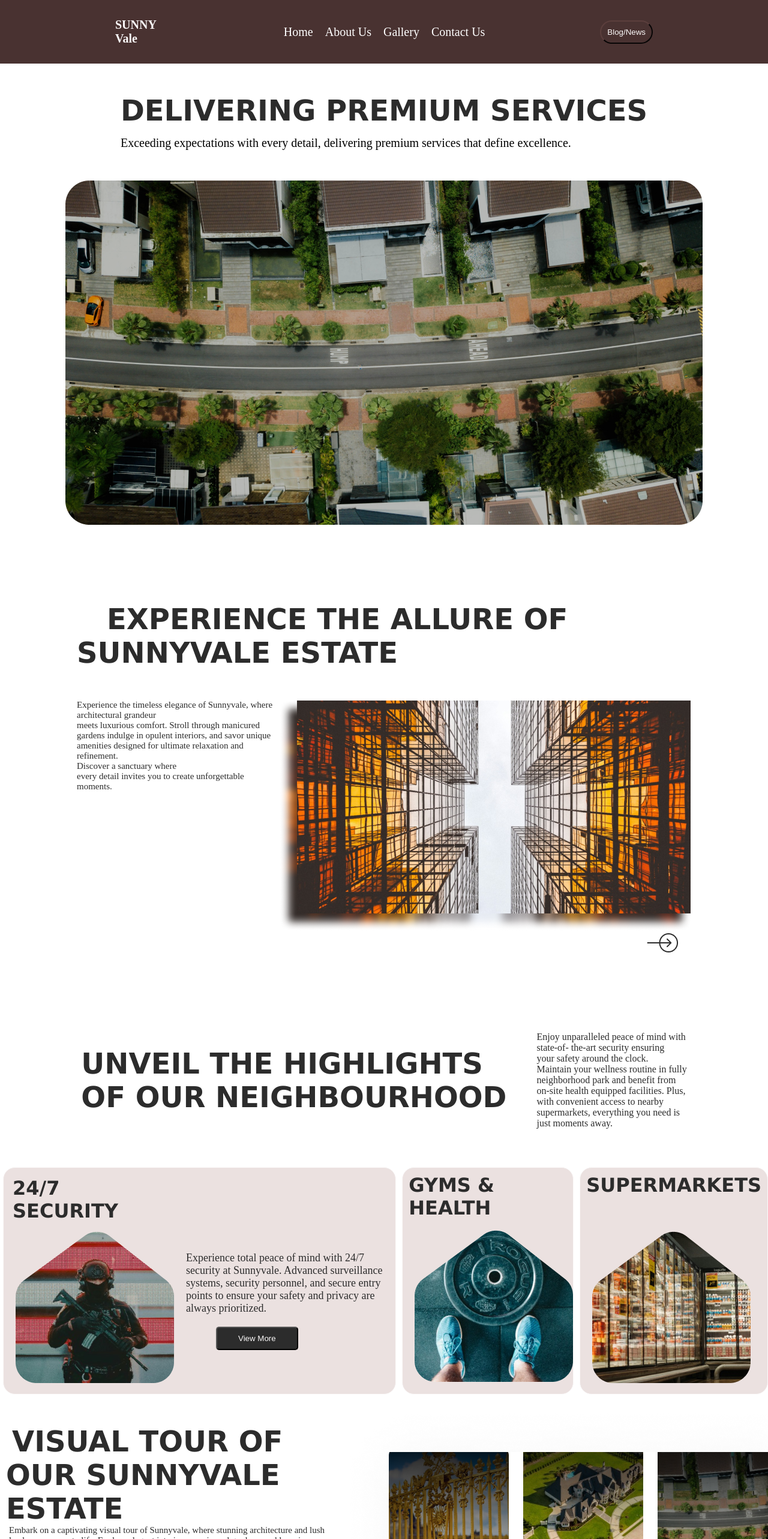
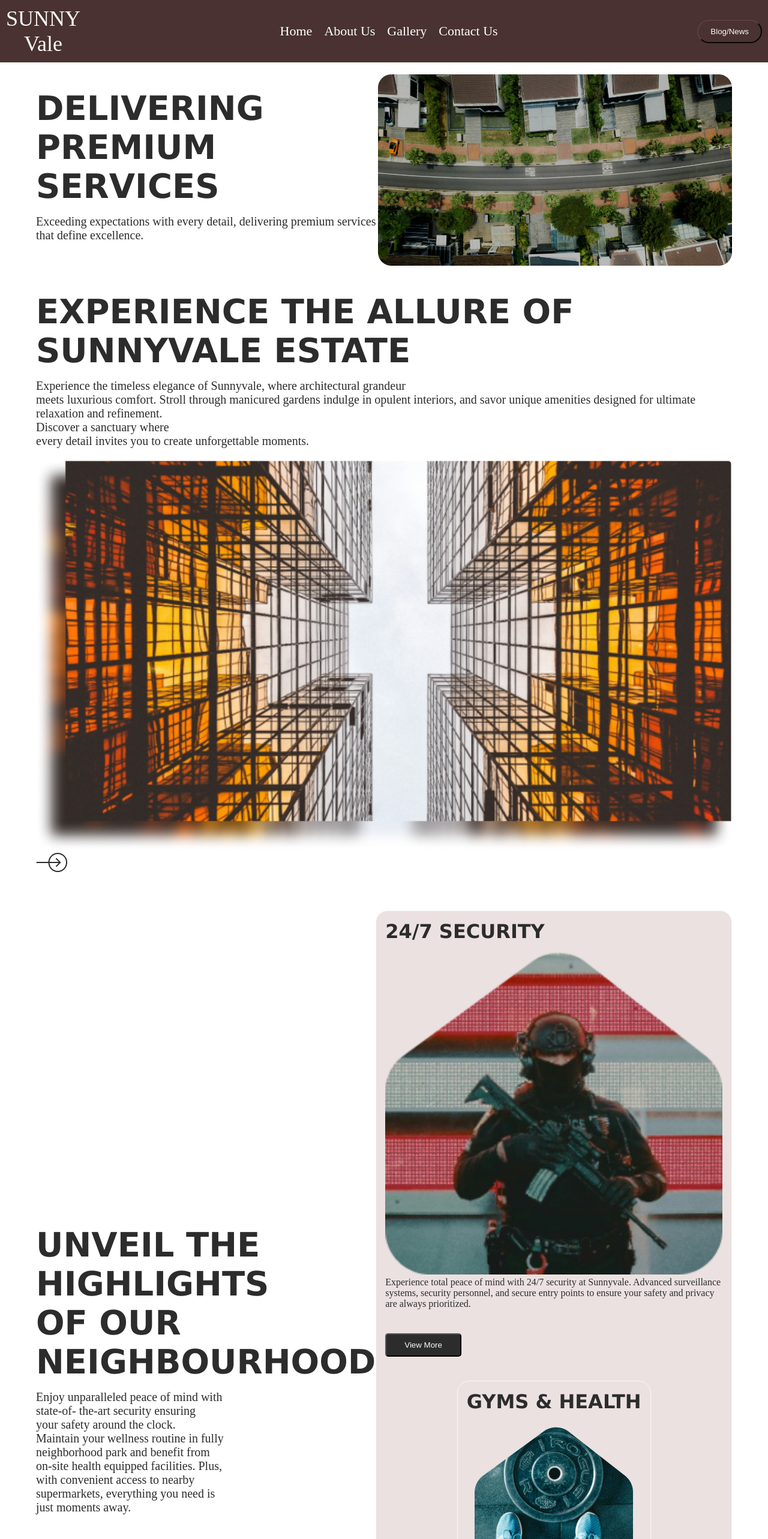
Before and after one commit to teslyym/SunnyVAle-Attendance, a React (Vite) app: page / in a window 1280 px wide. Shown: the top 2566 px of the page at 60% size. Built offline with nearby package versions, Linux system fonts and the light colour scheme.

Commit message:
bug fixing of MSR

```diff
--- a/src/App.css
+++ b/src/App.css
@@ -1,17 +1,25 @@
 * {
-  margin: 0px;
-  padding: 0px;
+  margin: 0;
+  padding: 0;
+  box-sizing: border-box;
+}
+
+body {
+  font-family: "Verdana", "Geneva", "Tahoma", sans-serif;
 }
 
 .navlist {
   display: flex;
+  justify-content: center;
+  align-items: center;
+  gap: 20px;
+  flex-wrap: wrap;
 }
 
 .navlist a {
   color: white;
-  margin-left: 20px;
   text-decoration: none;
-  font-size: 20px;
+  font-size: 18px;
   font-family: cursive;
 }
 
@@ -25,463 +33,219 @@
 .head {
   display: flex;
   align-items: center;
-  justify-content: space-evenly;
+  justify-content: space-between;
   background-color: rgba(73, 50, 49, 1);
-  height: 106px;
+  padding: 10px;
   position: sticky;
+  top: 0;
+  z-index: 1000;
 }
 
-.head a {
-  display: flex;
-  justify-content: space-evenly;
-}
-.head1 {
+.head1 h1 {
   color: rgba(251, 249, 249, 1);
-  justify-content: center;
-  align-items: center;
-  font-size: 10px;
+  font-size: 24px;
   font-weight: 400;
   font-family: cursive;
+  text-align: center;
 }
 
-.head2 a {
-  display: flex;
-  text-decoration: none;
-  color: white;
-  justify-content: center;
-  justify-content: space-between;
-  gap: 10em;
-  align-items: center;
+.head3 {
+  cursor: pointer;
 }
-/* #head11{
-    text-indent: 10px;
-} */
-.head2 {
-  text-decoration: none;
-  /* justify-content: space-between; */
-  display: flex;
-  flex-direction: row;
-  justify-content: space-evenly;
-  border: rgba(73, 50, 49, 1) 1px solid;
-  color: rgba(251, 249, 249, 1);
-  justify-content: center;
-  font-family: cursive;
-  font-family: 400;
-  font-size: 16px;
-}
-/* #headdy{
-    list-style-type: none;
-    display: flex;
-    gap: 20px;
-    /* transition: ; */
-/* cursor: pointer;
-} */
-
-/* #headdy:hover {
-    border-bottom: 2px solid white;
-    border-bottom-right-radius: 5px;
-    border-bottom-right-radius: 5px;
-    transition: all .07s ease-in-out;
-}
-
-#headdy li{
-    /* border: 1px solid;
-    border-color: rgba(251, 249, 249, 1);
-    border-radius: 10px;
-    border-style: outset; */
-/* padding: 10px;
-} */
 
 #but1 {
   border-radius: 20px;
   border-style: outset;
   background-color: rgba(73, 50, 49, 1);
   color: rgba(251, 249, 249, 1);
-  padding: 10px;
+  padding: 10px 20px;
   cursor: pointer;
-  padding-left: 10px;
-  padding-right: 10px;
   border-color: rgba(92, 63, 61, 1);
 }
-.head3 {
-  cursor: pointer;
-}
-.main {
+
+.main,
+.mid,
+.nearfooter,
+.basfooter,
+.finfooter {
+  display: flex;
   flex-direction: column;
-  display: flex;
   justify-content: center;
   align-items: center;
+  padding: 20px;
+  text-align: center;
 }
 
-#main2 {
-  justify-content: center;
-  align-items: center;
-  /* margin-left: 20px; */
+.main h1,
+.mid h1,
+.nearfooter h1,
+.basfooter h1,
+.finfooter h1 {
   color: rgba(44, 44, 44, 1);
   font-weight: 700;
-  font-size: 48px;
-  font-family: Verdana, Geneva, Tahoma, sans-serif;
-  padding-top: 50px;
-}
-#main3 {
-  justify-content: center;
-  align-items: center;
-  font-weight: 400;
-  font-size: 20px;
-  font-family: cursive;
-  padding-top: 15px;
-}
-#main4 {
-  border: white 1px solid;
-  border-radius: 10px;
-  display: flex;
-  justify-content: center;
-  align-items: centers;
-  padding-top: 50px;
-}
-.mid {
-  padding: 10%;
-}
-.midd {
-  display: flex;
-  flex-direction: row;
-  padding-top: 5%;
-  /* margin-left: 3 0px; */
+  font-size: 32px;
+  margin-bottom: 15px;
 }
 
-#mid2 {
-  text-indent: 50px;
-  font-weight: 700;
-  font-size: 48px;
-  font-family: Verdana, Geneva, Tahoma, sans-serif;
+.main p,
+.mid p,
+.nearfooter p,
+.basfooter p,
+.finfooter p {
   color: rgba(44, 44, 44, 1);
+  font-weight: 400;
+  font-size: 16px;
+  font-family: cursive;
+  margin-bottom: 20px;
 }
-#mid3 {
-  color: rgba(44, 44, 44, 1);
-  font-family: cursive;
-  font-weight: 400;
-  font-size: 15px;
-  color: rgba(44, 44, 44, 1);
+
+#main4 img,
+#mid4 img,
+#nearfoot4b img,
+#nearfoot5b img,
+#nearfoot6b img,
+#basfooter4 img {
+  width: 100%;
+  height: auto;
+  border-radius: 10px;
 }
-#mid5 {
-  margin-left: 950px;
-}
-.nearfooter1 {
+
+.nearfoot2,
+.nearfoot5,
+.nearfoot6 {
   display: flex;
-  flex-direction: row;
-  justify-content: center;
+  flex-direction: column;
   align-items: center;
-  /* justify-content: space-between; */
-}
-.nearfoot1 {
-  gap: 10%;
-}
-#nearfoot4 {
-  display: flex;
-  flex-direction: row;
-  border: rgba(251, 249, 249, 1) 1px solid;
+  margin: 20px 0;
+  border: 1px solid rgba(251, 249, 249, 1);
   border-radius: 20px;
   background-color: rgba(235, 225, 224, 1);
-  margin-left: 5px;
+  padding: 15px;
 }
-/* #nearfoott4{
-    border: 1px solid;
-    border-radius: 10px;
-} */
-#nearfoot4a {
-  padding: 15px;
-  color: rgba(44, 44, 44, 1);
-  font-family: Verdana, Geneva, Tahoma, sans-serif;
-  font-weight: 700;
-  font-size: 32px;
-}
-#nearfoot4b {
-  width: 264px;
-  height: 261px;
-  padding-left: 20px;
-  padding-bottom: 10px;
-}
-#nearfooter2 {
-  color: rgba(44, 44, 44, 1);
-  justify-content: center;
-  font-size: 48px;
-  font-weight: 700;
-  font-family: Verdana, Geneva, Tahoma, sans-serif;
-}
-#nearfooter3 {
-  color: rgba(44, 44, 44, 1);
-  justify-content: center;
-  font-family: cursive;
-  padding-left: 50px;
-}
-.nearfooter4 {
-  display: flex;
-  flex-direction: row;
-  justify-content: space-evenly;
-}
-/* .flex-container > div{
-    /* display: flex;
-    align-items: flex-start; */
-/* } */
-/* .flex-container{
-    display: flex;
-    align-items: flex-start;
-    height: 100px;
-    background-color: ;
-} */
-#nearfooter4 {
-  gap: 30%;
-}
-#nearfoot1 {
-  /* width: 620px;
-    height: 385px; */
-  padding: 3px;
-  gap: 3px;
-}
-#nearfoot2 {
-  /* width: 300px;
-    height: 385px; */
-  padding: 3px;
-  gap: 3px;
-}
-#nearfoot3 {
-  /* width: 300px;
-    height: 385px; */
-  padding: 3px;
-  gap: 3px;
-}
-#nearfoot3a {
-  color: rgba(44, 44, 44, 1);
-  font-family: cursive;
-  font-size: 18px;
-  font-weight: 400;
-}
-.nearfoot2 {
-  /* display: flex;
-    flex-direction: row; */
-  /* border: 1px solid;
-    margin-right: 520px;
-    border-radius: 10px ; */
-  /* padding-right: 50px; */
-  display: flex;
-  gap: 10px;
-  padding-top: 5%;
-}
-.nearfoot3 {
-  padding-top: 140px;
-  padding-left: 20px;
-}
-#but2 {
+
+#but2,
+#but3 {
   background-color: rgba(44, 44, 44, 1);
   color: rgba(251, 249, 249, 1);
   cursor: pointer;
-  padding: 10px;
+  padding: 10px 30px;
   border-radius: 5px;
-  margin-left: 50px;
-  padding-left: 35px;
-  padding-right: 35px;
-  margin-top: 20px;
-  margin-bottom: 20px;
+  margin: 20px 0;
 }
-.nearfoot5 {
-  border: 1px solid;
-  border-radius: 20px;
-  background-color: rgba(235, 225, 224, 1);
-  align-items: center;
-  border-color: rgba(251, 249, 249, 1);
-}
-#nearfoot5a {
-  padding: 10px;
-  /* padding-bottom: 5px;
-    padding-left: 5px;
-    padding-right: 5px; */
-  color: rgba(44, 44, 44, 1);
-  font-family: Verdana, Geneva, Tahoma, sans-serif;
-  font-weight: 700;
-  font-size: 32px;
-  display: flex;
-  flex-direction: row;
-}
-#nearfoot5b {
-  width: 264px;
-  height: 261px;
-  padding-left: 20px;
-  padding-bottom: 10px;
-}
-.nearfoot6 {
-  border: 1px solid;
-  border-radius: 20px;
-  background-color: rgba(235, 225, 224, 1);
-  align-items: center;
-  border-color: rgba(251, 249, 249, 1);
-}
-#nearfoot6a {
-  padding: 10px;
-  color: rgba(44, 44, 44, 1);
-  font-family: Verdana, Geneva, Tahoma, sans-serif;
-  font-weight: 700;
-  font-size: 32px;
-}
-#nearfoot6b {
-  width: 264px;
-  height: 261px;
-  padding-left: 20px;
-  padding-top: 48px;
-}
-.basfooter {
-  display: flex;
-  flex-direction: row;
-}
-.basfooter1 {
-  margin-left: 10px;
-}
-#basfooter2 {
-  color: rgba(44, 44, 44, 1);
-  font-weight: 700;
-  font-size: 48px;
-  font-family: Verdana, Geneva, Tahoma, sans-serif;
-  text-indent: 10px;
-  padding-top: 50px;
-}
-#basfooter3 {
-  color: rgba(44, 44, 44, 1);
-  font-weight: 400;
-  font-size: 15px;
-  font-family: cursive;
-  margin-left: 5px;
-}
-/* #basfooter4{ */
-/* width: 650px;
-     height: 771px; */
 
-/* padding-left: 50px;
-     margin-right: 10px;
- } */
 .finfooter {
   background-color: rgba(73, 50, 49, 1);
-  padding-bottom: 40px;
-  padding-top: 40px;
-  /* border: 2px solid; */
+  color: rgba(251, 249, 249, 1);
+  padding: 40px 20px;
+  text-align: center;
 }
-#finfooter1 {
-  border-radius: 5%;
-  border-color: rgba(194, 165, 163, 1);
-  /* background-color:rgba(61, 41, 41, 1);  */
+
+.finfooter input[type="text"] {
+  width: 100%;
+  padding: 10px;
+  margin: 10px 0;
+  border: 1px solid #ccc;
+  border-radius: 5px;
 }
-.finfooter2 {
-  display: flex;
-  flex-direction: row;
-  justify-content: space-between;
-  /* align-items: center;  */
-  /* background-color:rgba(61, 41, 41, 1); */
-}
-#finfooter3 {
-  text-indent: 50px;
-  color: rgba(251, 249, 249, 1);
-  width: 544px;
-  height: 141px;
-  font-family: Verdana, Geneva, Tahoma, sans-serif;
-  font-weight: 700;
-  font-size: 48px;
-  /* background-color: rgba(61, 41, 41, 1); */
-}
-#finfooter4 {
-  color: rgba(235, 225, 224, 1);
-  font-size: 20px;
-  font-weight: 400;
-  font-family: cursive;
-}
-.finfooter5 {
-  background-color: rgba(61, 41, 41, 1);
 
-  border: 1px solid;
-  align-items: center;
-  justify-content: center;
-  /* background-color: rgba(61, 41, 41, 1); */
-  width: 400px;
-  height: 380px;
-  padding: 32px;
-  gap: 24px;
-  margin-left: 390px;
-  border-radius: 20px;
-  border-style: none;
-  margin-bottom: 50px;
-  padding-bottom: 3%;
-  margin-top: 30px;
-}
-#finfooter5a {
-  color: rgba(251, 249, 249, 1);
-  text-align: center;
-  font-family: cursive;
-  padding-bottom: 5%;
-}
-.finfooter6 {
-  text-align: center;
-  border: 2px;
-  border-color: rgba(123, 84, 81, 1);
-  gap: 20px;
-  margin-bottom: 20px;
-}
-.finfooter7 {
-  justify-content: center;
-  align-items: center;
-  margin-left: 140px;
-}
-#but3 {
-  background-color: rgba(92, 63, 61, 1);
-  color: rgba(251, 249, 249, 1);
-  border-radius: 25px;
-  padding: 10px;
-  padding-left: 20px;
-  padding-right: 20px;
-  padding-top: 15px;
-  padding-bottom: 15px;
-  cursor: pointer;
-  border-color: rgba(61, 41, 41, 1);
-  border: none;
-}
 .footer {
-  justify-content: space-between;
-  align-items: center;
-  display: flex;
-  flex-direction: row;
-  margin-top: 30px;
-  padding-bottom: 5%;
-}
-.footer1 {
   display: flex;
   flex-direction: column;
-  justify-content: space-between;
+  align-items: center;
+  padding: 20px;
+  background-color: rgba(73, 50, 49, 1);
 }
+
+.footer h1,
+.footer p,
+.footer img {
+  margin: 10px 0;
+}
+
 #footer5 {
   display: flex;
-  flex-direction: row;
-  gap: 10%;
-  padding-bottom: 20px;
-}
-#footer2 {
-  font-family: cursive;
-  font-weight: 700;
-  font-size: 20px;
-  padding-bottom: 20px;
-}
-#footer3 {
-  font-family: cursive;
-  font-weight: 400;
-  font-size: 16px;
-}
-#footer7 {
-  font-family: Verdana, Geneva, Tahoma, sans-serif;
-  font-weight: 700;
-  font-size: 16px;
+  justify-content: center;
+  gap: 20px;
+  margin: 20px 0;
 }
 
-.finfooter6 input {
-  background-color: rgba(61, 41, 41, 1);
-  border-color: rgba(123, 84, 81, 1);
-  border-radius: 10px;
-  margin-bottom: 20px;
-  font-size: 20px;
-  color: rgba(251, 249, 249, 1);
-  padding: 10px;
+#footer6 {
+  margin-top: 20px;
+  font-size: 12px;
 }
+
+@media (min-width: 768px) {
+  .head,
+  .navlist {
+    flex-direction: row;
+  }
+
+  .main,
+  .mid,
+  .nearfooter,
+  .basfooter,
+  .finfooter {
+    flex-direction: row;
+    justify-content: space-between;
+    text-align: left;
+  }
+
+  .navlist a {
+    font-size: 20px;
+  }
+
+  .head1 h1 {
+    font-size: 32px;
+  }
+
+  #main2,
+  #mid2,
+  #nearfooter2,
+  #basfooter2,
+  #finfooter3 {
+    font-size: 48px;
+  }
+
+  #main3,
+  #mid3,
+  #nearfooter3,
+  #basfooter3,
+  #finfooter4 {
+    font-size: 18px;
+  }
+}
+
+@media (min-width: 1200px) {
+  .main,
+  .mid,
+  .nearfooter,
+  .basfooter,
+  .finfooter {
+    max-width: 1200px;
+    margin: 0 auto;
+  }
+
+  .navlist a {
+    font-size: 22px;
+  }
+
+  .head1 h1 {
+    font-size: 36px;
+  }
+
+  #main2,
+  #mid2,
+  #nearfooter2,
+  #basfooter2,
+  #finfooter3 {
+    font-size: 56px;
+  }
+
+  #main3,
+  #mid3,
+  #nearfooter3,
+  #basfooter3,
+  #finfooter4 {
+    font-size: 20px;
+  }
+}
```
